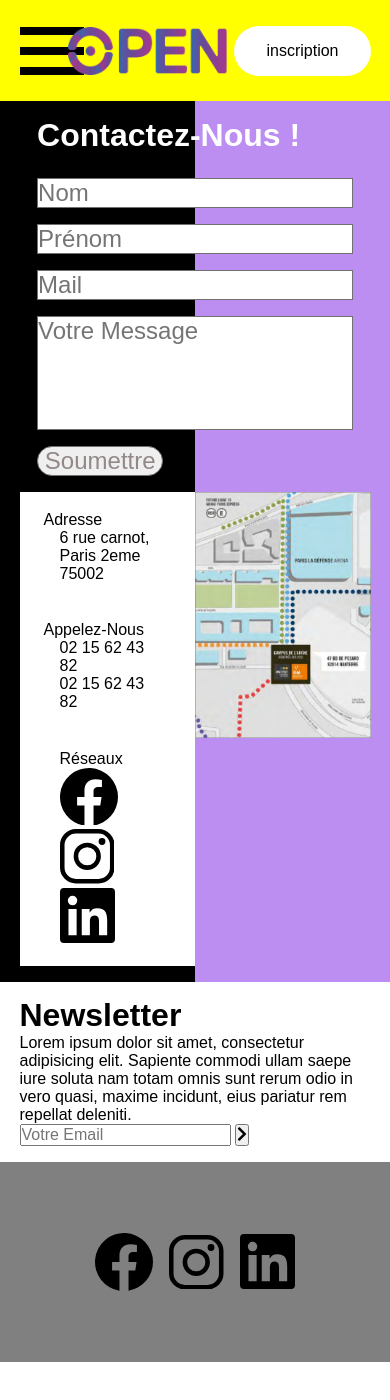
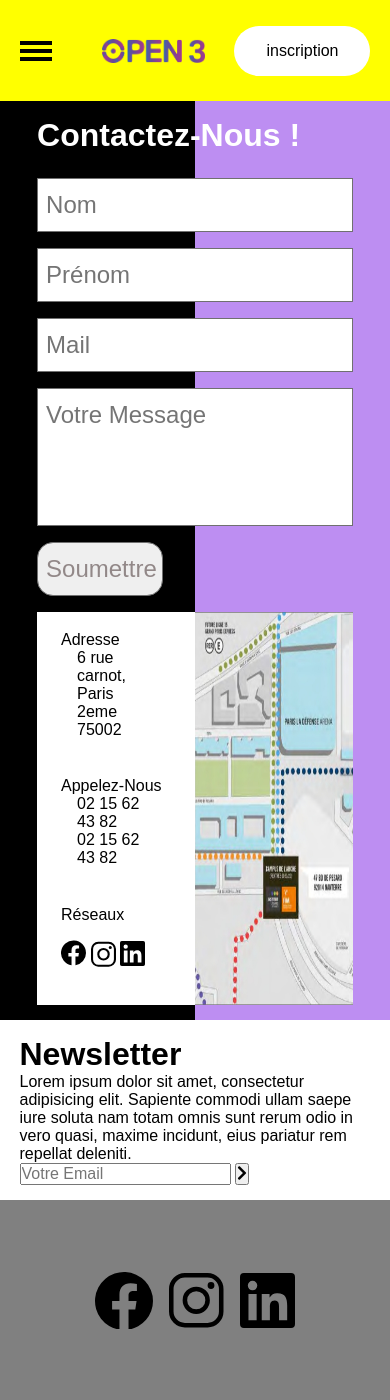
Before and after one commit to MeliMel00/Bap-open-3-grp34, a PHP site: page /contact.php in a window 390 px wide. Before the commit the page ends 1362 px from the top, so only its background shows below. Run offline with PHP 8.4, Linux system fonts and the light colour scheme.

Commit message:
Responsive

```diff
--- a/contact.php
+++ b/contact.php
@@ -39,22 +39,28 @@
                     <li>02 15 62 43 82</li>
                     <li>02 15 62 43 82</li>
                 </ul>
-                <ul>
-                    <li>Réseaux</li>
-                    <li class="incon-sm">
+                <ul class="contact-sm">
+                    <span>Réseaux</span>
+                    <span>
+                        <a href="#">
                             <svg xmlns="http://www.w3.org/2000/svg" width="58" height="57.649" viewBox="0 0 58 57.649">
                                 <path id="Icon_awesome-facebook" data-name="Icon awesome-facebook" d="M58.562,29.562A29,29,0,1,0,25.031,58.212V37.946H17.664V29.562h7.367V23.173c0-7.268,4.327-11.282,10.953-11.282a44.63,44.63,0,0,1,6.492.566V19.59H38.819c-3.6,0-4.725,2.236-4.725,4.529v5.443h8.043L40.85,37.946H34.094V58.212A29.01,29.01,0,0,0,58.562,29.562Z" transform="translate(-0.563 -0.563)"/>
                             </svg>
-
+                        </a>
+                        <a href="#">
                             <svg xmlns="http://www.w3.org/2000/svg" width="54.5" height="54.5" viewBox="0 0 54.5 54.5">
                                 <path id="Tracé_3" data-name="Tracé 3" d="M43.1,9.042A11.388,11.388,0,0,1,54.458,20.4V43.1A11.388,11.388,0,0,1,43.1,54.458H20.4A11.388,11.388,0,0,1,9.042,43.1V20.4A11.388,11.388,0,0,1,20.4,9.042H43.1m0-4.542H20.4A15.943,15.943,0,0,0,4.5,20.4V43.1A15.943,15.943,0,0,0,20.4,59H43.1A15.943,15.943,0,0,0,59,43.1V20.4A15.943,15.943,0,0,0,43.1,4.5Z" transform="translate(-4.5 -4.5)"/>
                                 <path id="Tracé_4" data-name="Tracé 4" d="M27.031,15.812a3.406,3.406,0,1,1,3.406-3.406A3.4,3.4,0,0,1,27.031,15.812Z" transform="translate(14.979 0.083)"/>
                                 <path id="Tracé_5" data-name="Tracé 5" d="M24.875,15.792a9.083,9.083,0,1,1-9.083,9.083,9.092,9.092,0,0,1,9.083-9.083m0-4.542A13.625,13.625,0,1,0,38.5,24.875,13.629,13.629,0,0,0,24.875,11.25Z" transform="translate(2.375 2.375)"/>
                             </svg>
+                        </a>
+                        <a href="#">
                             <svg xmlns="http://www.w3.org/2000/svg" width="55.009" height="55.009" viewBox="0 0 55.009 55.009">
                                 <path id="Icon_awesome-linkedin" data-name="Icon awesome-linkedin" d="M51.08,2.25H3.917A3.946,3.946,0,0,0,0,6.216V53.293a3.946,3.946,0,0,0,3.917,3.966H51.08a3.957,3.957,0,0,0,3.929-3.966V6.216A3.957,3.957,0,0,0,51.08,2.25ZM16.626,49.4H8.472V23.149h8.165V49.4ZM12.549,19.563a4.727,4.727,0,1,1,4.727-4.727,4.729,4.729,0,0,1-4.727,4.727ZM47.188,49.4H39.035V36.631c0-3.045-.061-6.962-4.236-6.962-4.248,0-4.9,3.315-4.9,6.741V49.4H21.746V23.149h7.822v3.585h.111A8.588,8.588,0,0,1,37.4,22.5c8.251,0,9.786,5.44,9.786,12.512Z" transform="translate(0 -2.25)"/>
                             </svg>
-                    </li>
+                        </a>
+
+                    </span>
                 </ul>
             </div>
             <div class="map-contact">
--- a/header.php
+++ b/header.php
@@ -15,29 +15,29 @@
                     <a href="#"><img src="./img/times-solid.svg" alt="" class="close-div"></a>
                     <a href="#"><p class="close-div">FERMER</p></a>
                 </div>
-                <a href="#">
+                <a href="index.php">
                     <ul>
-                        <p>TITRE</p>
+                        <p>Accueil</p>
+                    </ul>
+                </a>
+                <a href="about.php">
+                    <ul>
+                        <p>À propos</p>
+                    </ul>
+                </a>
+                <a href="contact.php">
+                    <ul>
+                        <p>Contact</p>
+                    </ul>
+                </a>
+                <a href="inscription.php">
+                    <ul>
+                        <p>Inscription</p>
                     </ul>
                 </a>
                 <a href="#">
                     <ul>
-                        <p>TITRE</p>
-                    </ul>
-                </a>
-                <a href="#">
-                    <ul>
-                        <p>TITRE</p>
-                    </ul>
-                </a>
-                <a href="#">
-                    <ul>
-                        <p>TITRE</p>
-                    </ul>
-                </a>
-                <a href="#">
-                    <ul>
-                        <p>TITRE</p>
+                        <p>Conférence</p>
                     </ul>
                 </a>
                 <a href="#" class="histoire">
--- a/style.css
+++ b/style.css
@@ -23,8 +23,15 @@ section.index:nth-of-type(1) {
   justify-content: center;
   background-image: url("img/bc.png");
   background-repeat: no-repeat;
+  background-size: cover;
+  background-position: left;
   color: white;
   min-height: 700px;
+}
+@media screen and (max-width: 800px) {
+  section.index:nth-of-type(1) {
+    background-position-x: 27%;
+  }
 }
 section.index:nth-of-type(1) ul {
   padding: 2rem 0;
@@ -53,6 +60,12 @@ section.index:nth-of-type(2) .div-conf {
   display: flex;
   flex-direction: column;
   position: relative;
+  padding-bottom: 2rem;
+}
+@media screen and (max-width: 800px) {
+  section.index:nth-of-type(2) .div-conf {
+    width: 45%;
+  }
 }
 section.index:nth-of-type(2) .div-conf:nth-of-type(1) {
   top: 75px;
@@ -181,7 +194,7 @@ header {
 
 nav {
   display: none;
-  width: 25%;
+  width: 15%;
 }
 @media screen and (max-width: 1024px) {
   nav {
@@ -191,15 +204,15 @@ nav {
 
 .open {
   z-index: 1000;
-  width: 4rem;
+  width: 2rem;
 }
 .open .burger-open ul {
-  height: 0.5rem;
+  height: 0.25rem;
   width: 100%;
   background-color: black;
 }
 .open .burger-open a :nth-child(1), .open .burger-open a :nth-child(2) {
-  margin-bottom: 0.75em;
+  margin-bottom: 0.25em;
 }
 
 .link-page {
@@ -227,8 +240,8 @@ nav {
   border-bottom: 1px solid black;
 }
 .close .burger-close img {
-  height: 4rem;
-  width: 4rem;
+  width: 2rem;
+  height: auto;
 }
 .close .burger-close a {
   padding: 0.75rem;
@@ -262,12 +275,8 @@ nav {
 @media screen and (max-width: 800px) {
   .logo-header {
     justify-content: center;
+    height: 1.5rem;
   }
-}
-.logo-header .logo {
-  height: 100%;
-  background-color: white;
-  width: 8rem;
 }
 
 .btn-inscription {
@@ -530,6 +539,7 @@ section.contact:nth-of-type(1) .left-contact form .champ {
   border: 1px solid #707070;
   resize: none;
   color: #928888;
+  padding: 0.75rem 0.5rem;
 }
 section.contact:nth-of-type(1) .left-contact .message {
   margin-top: 0;
@@ -542,12 +552,13 @@ section.contact:nth-of-type(1) .left-contact .submit {
 section.contact:nth-of-type(1) .right-contact {
   display: flex;
   flex-direction: row;
-  width: 100%;
+  width: 50%;
   margin-left: 5%;
 }
 @media screen and (max-width: 1024px) {
   section.contact:nth-of-type(1) .right-contact {
     margin-left: 0;
+    width: 90%;
   }
 }
 section.contact:nth-of-type(1) .right-contact .info-contact {
@@ -558,12 +569,12 @@ section.contact:nth-of-type(1) .right-contact .info-contact {
   width: 50%;
   height: auto;
 }
-@media screen and (max-width: 1024px) {
-  section.contact:nth-of-type(1) .right-contact .info-contact {
-    width: 50%;
-  }
+section.contact:nth-of-type(1) .right-contact .info-contact .contact-sm a :nth-child(1) {
+  width: 25px;
 }
 section.contact:nth-of-type(1) .right-contact .info-contact ul {
+  display: flex;
+  flex-direction: column;
   padding: 1.2rem 0;
 }
 section.contact:nth-of-type(1) .right-contact .info-contact ul span {
@@ -585,12 +596,12 @@ section.contact:nth-of-type(1) .right-contact .info-contact ul li {
   }
 }
 section.contact:nth-of-type(1) .right-contact .map-contact {
-  width: auto;
+  width: 50%;
 }
 @media screen and (max-width: 1024px) {
   section.contact:nth-of-type(1) .right-contact .map-contact {
     width: 50%;
-    height: 50%;
+    height: auto;
   }
 }
 section.contact:nth-of-type(1) .right-contact .map-contact img {
```
Also changed, not shown: scss/component/_header.scss (+7 -11 lines), scss/component/contact.scss (+17 -6 lines), scss/layout/_index.scss (+11 -1 lines). Lines whose indentation alone changed are shown as unchanged.
